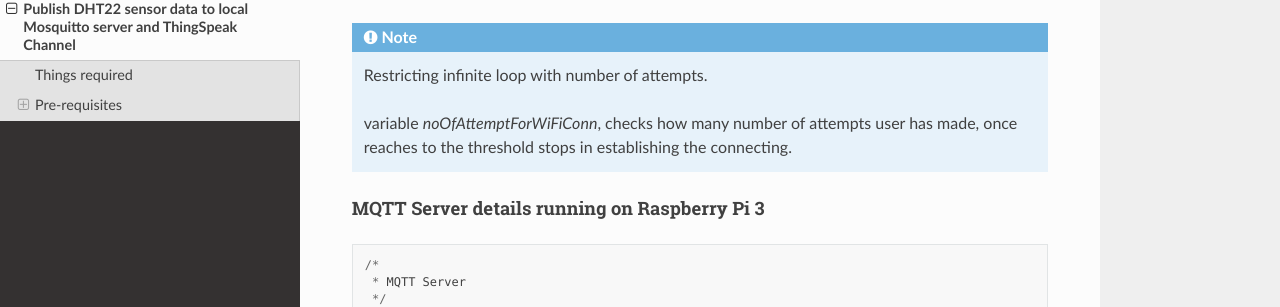
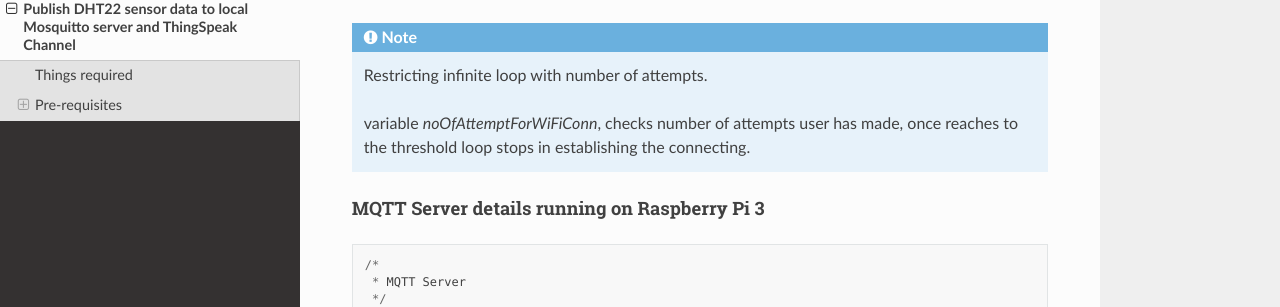
Before and after one commit to KhareS/IOT-DIY, a Sphinx documentation site: the page built from docs/source/ESP32NodeMCU/01.Publish_DHT22_data_to_ThingSpeak_channel.rst, in a window 1280 px wide and 900 px high, scrolled down 2100 px. Shown: the part 144-451 px from the top of the window. Built offline with Sphinx 7.4.7 and the Read the Docs theme 2.0.0, drawn with Linux system fonts in a browser that asks for light colours.

Commit message:
docs update

```diff
--- a/docs/source/ESP32NodeMCU/01.Publish_DHT22_data_to_ThingSpeak_channel.rst
+++ b/docs/source/ESP32NodeMCU/01.Publish_DHT22_data_to_ThingSpeak_channel.rst
@@ -128,7 +128,7 @@ Number of attempts
 .. note::
     Restricting infinite loop with number of attempts.
 
-    variable `noOfAttemptForWiFiConn`, checks how many number of attempts user has made, once reaches to the threshold stops in establishing the connecting.
+    variable `noOfAttemptForWiFiConn`, checks number of attempts user has made, once reaches to the threshold loop stops in establishing the connecting.
 
 
 
```
